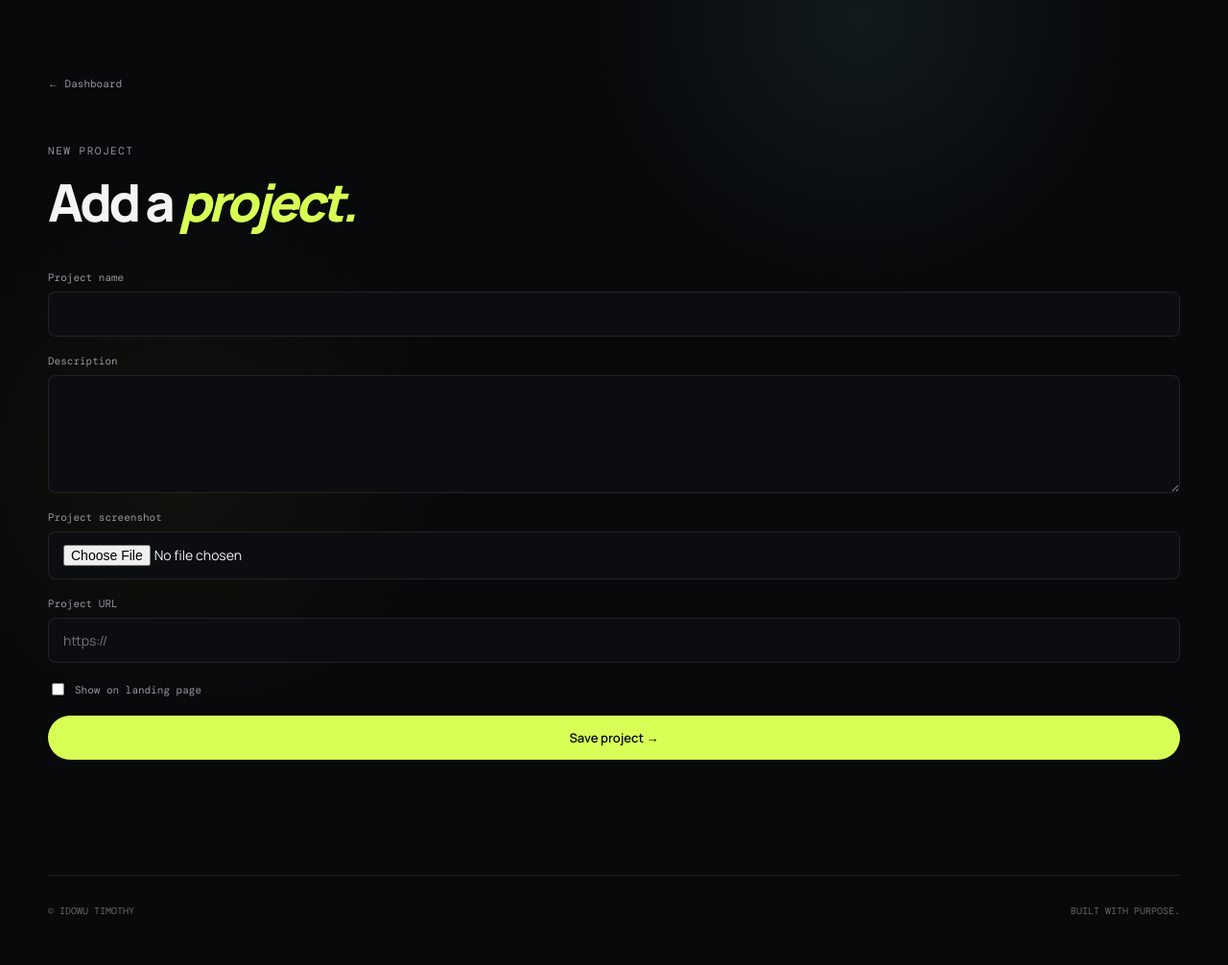
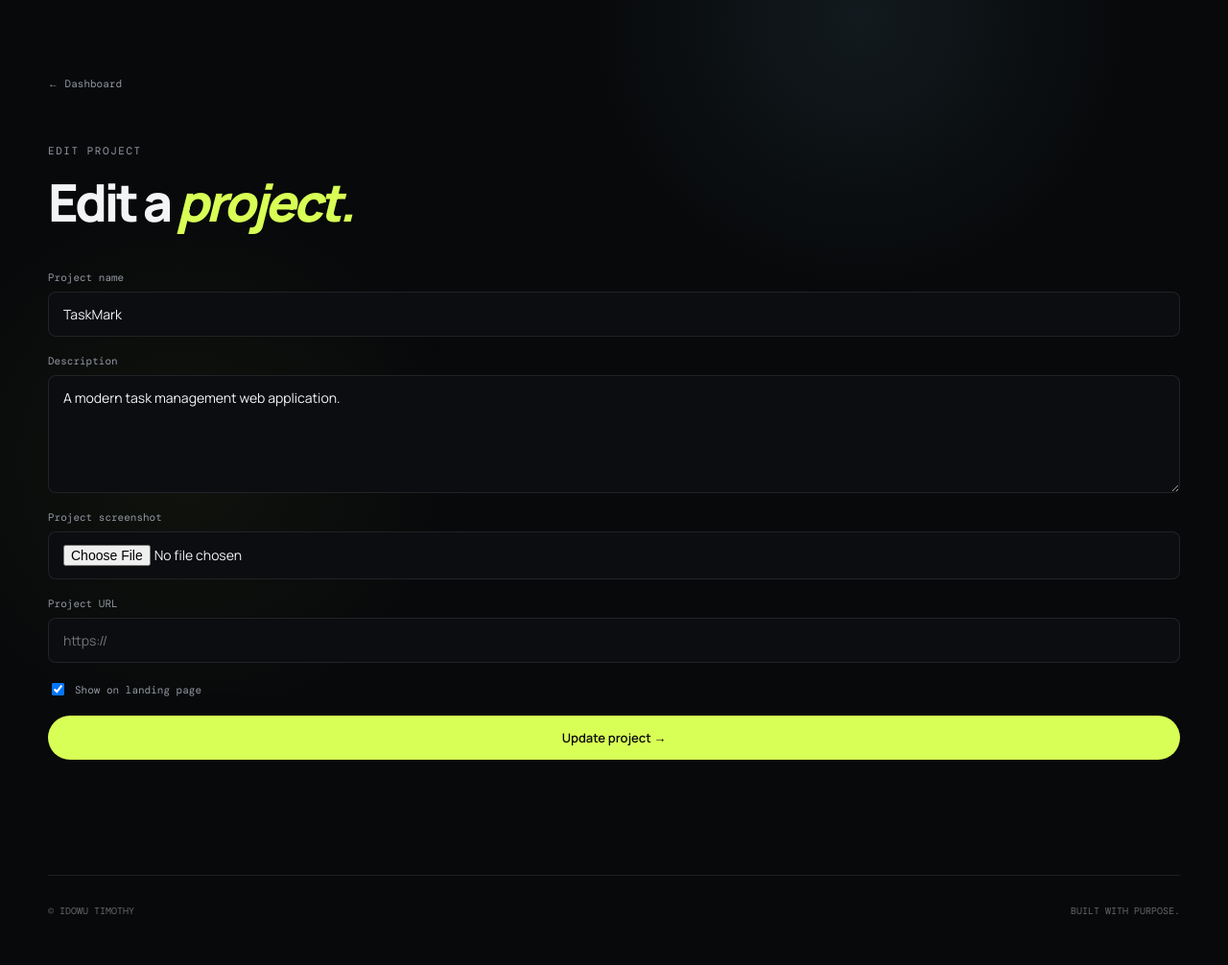
Before and after one commit to timo1456/timothy-portfolio, a Flask app: page /admin/projects/1/edit in a window 1280 px wide. Shown: the part 77-1083 px from the top of the page at 96% size. Run offline with Flask 3, Linux system fonts and the light colour scheme; the visitor is signed in with stand-in values (Sample User, id 1).

Commit message:
Update project_form.html

```diff
--- a/templates/admin/project_form.html
+++ b/templates/admin/project_form.html
@@ -1 +1 @@
-{% extends "base.html" %}{% block title %}Add Project{% endblock %}{% block content %}<main class="container page form-page"><a class="back-link" href="{{ url_for('admin') }}">← Dashboard</a><div class="form-heading"><div class="section-label">NEW PROJECT</div><h1>Add a <em>project.</em></h1></div><form class="admin-form" method="post" enctype="multipart/form-data"><label>Project name<input name="name" required></label><label>Description<textarea name="description" rows="5" required></textarea></label><label>Project screenshot<input type="file" name="image" accept="image/*"></label><label>Project URL<input type="url" name="project_url" placeholder="https://"></label><label class="check"><input type="checkbox" name="featured"> Show on landing page</label><button class="button button-primary">Save project →</button></form></main>{% endblock %}
+{% extends "base.html" %}{% block title %}{{ "Edit Project" if editing else "Add Project" }}{% endblock %}{% block content %}<main class="container page form-page"><a class="back-link" href="{{ url_for('admin') }}">← Dashboard</a><div class="form-heading"><div class="section-label">{{ "EDIT PROJECT" if editing else "NEW PROJECT" }}</div><h1>{{ "Edit a" if editing else "Add a" }} <em>project.</em></h1></div><form class="admin-form" method="post" enctype="multipart/form-data"><label>Project name<input name="name" value="{{ project.name if project else '' }}" required></label><label>Description<textarea name="description" rows="5" required>{{ project.description if project else '' }}</textarea></label><label>Project screenshot{% if editing and project.image_url %}<small class="muted">Current screenshot is kept unless you upload a new one.</small>{% endif %}<input type="file" name="image" accept="image/*"></label><label>Project URL<input type="url" name="project_url" value="{{ project.project_url if project else '' }}" placeholder="https://"></label><label class="check"><input type="checkbox" name="featured" {% if project and project.featured %}checked{% endif %}> Show on landing page</label><button class="button button-primary">{{ "Update project" if editing else "Save project" }} →</button></form></main>{% endblock %}
```
